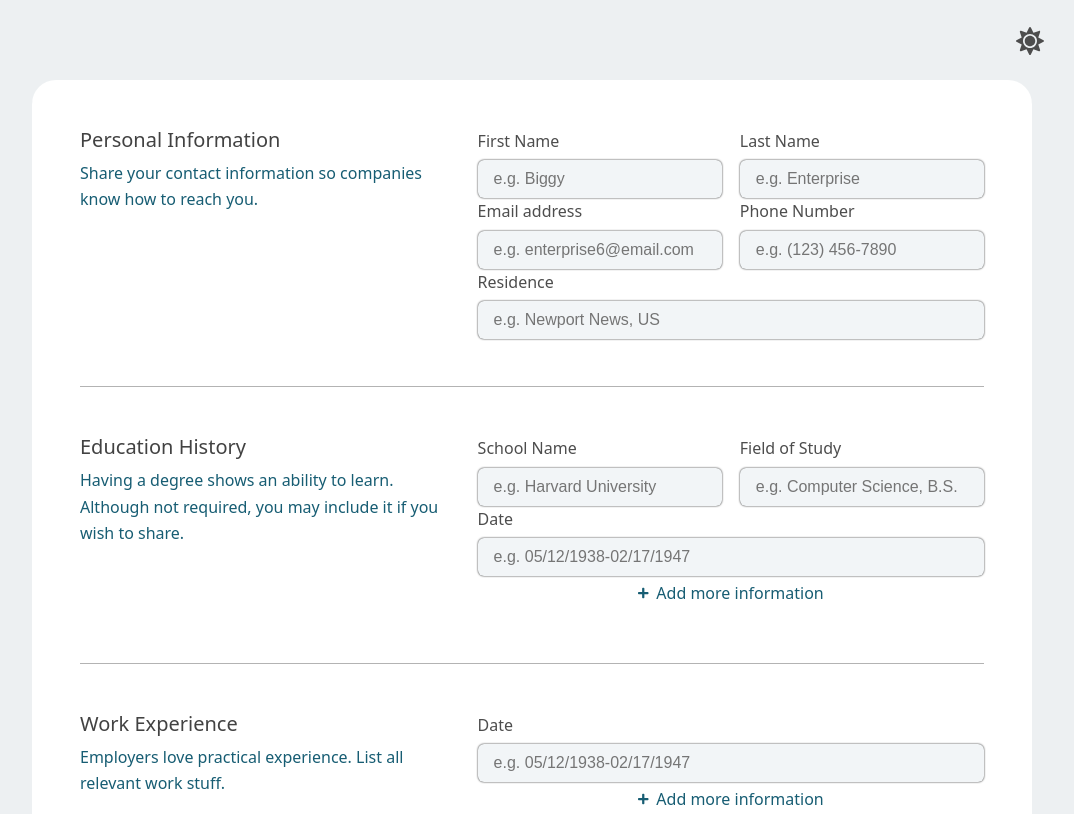
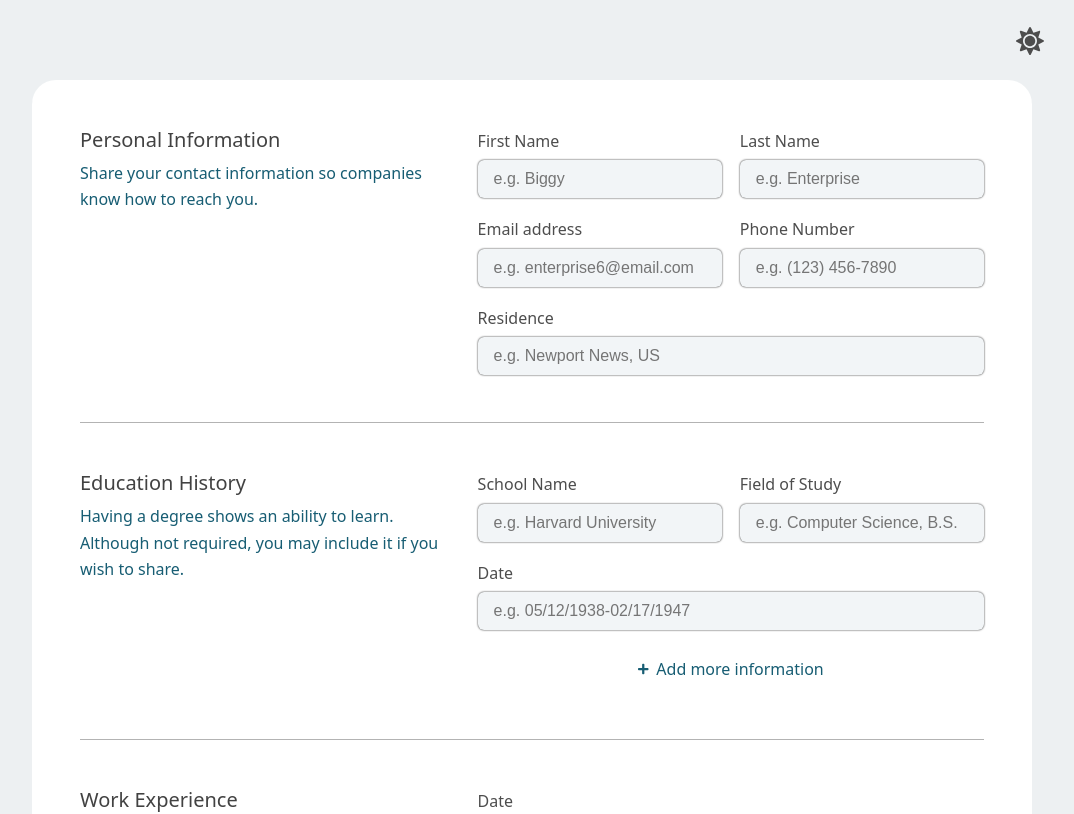
Before and after one commit to AnOrdinaryUsername/CV-Generator, a React (Create React App) app: page / in a window 1280 px wide. Shown: the top 814 px of the page, without its empty margins (108-1182 px from the left). Built offline with nearby package versions, Linux system fonts and the light colour scheme.

Commit message:
style: Adjust spacing between inputs

```diff
--- a/src/features/form/components/FormFieldset.css
+++ b/src/features/form/components/FormFieldset.css
@@ -48,7 +48,7 @@ fieldset::after {
 .input-container {
   display: grid;
   padding-left: 3.6rem;
-  row-gap: 1.8rem;
+  row-gap: 4rem;
   width: 60%;
 }
 
@@ -58,3 +58,8 @@ fieldset::after {
     width: 100%;
   }
 }
+
+.new-inputs {
+  display: grid;
+  row-gap: 1.8rem;
+}
--- a/src/features/form/components/FormFieldset.jsx
+++ b/src/features/form/components/FormFieldset.jsx
@@ -5,7 +5,7 @@ import './FormFieldset.css';
 
 const Inputs = ({ inputs, enableAnimation }) => {
     return (
-        <div>
+        <div className="new-inputs">
             {inputs.map((element, index) => {
                 // Show animation only when adding new inputs.
                 const animation = enableAnimation ? `text-anim-${index + 1}` : ``;
```
